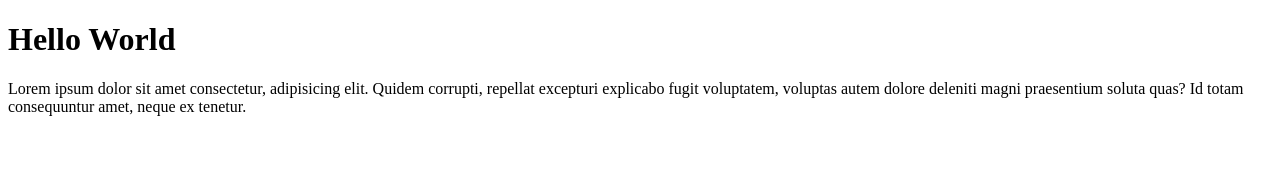
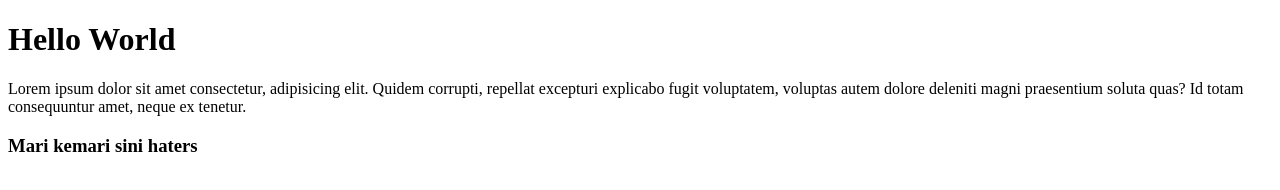
Before and after one commit to the-woka/belajar-2, a plain HTML site: page index.html in a window 1280 px wide. Drawn offline with Linux system fonts and the light colour scheme.

```diff
--- a/index.html
+++ b/index.html
@@ -13,5 +13,6 @@
       deleniti magni praesentium soluta quas? Id totam consequuntur amet, neque
       ex tenetur.
     </p>
+    <h3>Mari kemari sini haters</h3>
   </body>
 </html>
```
